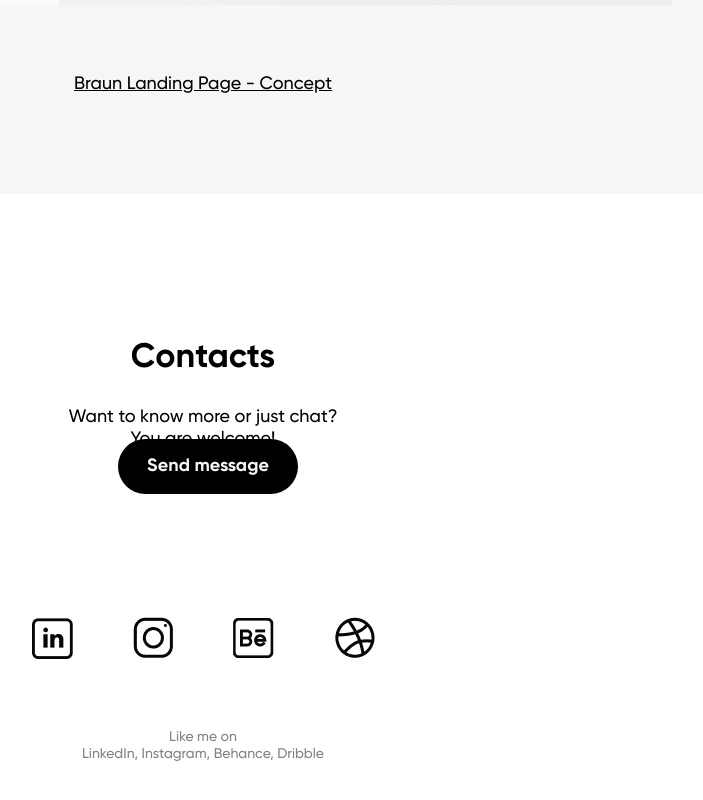
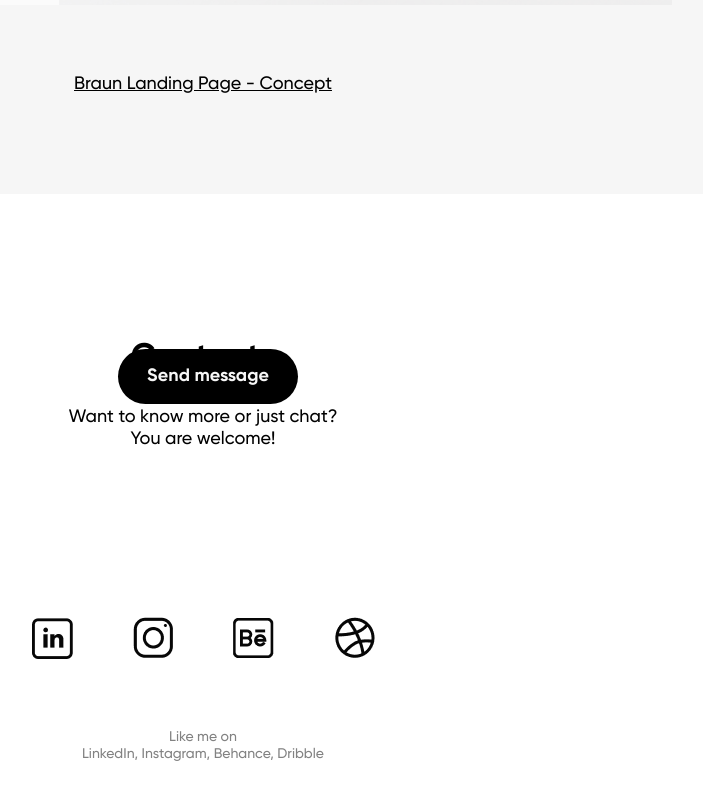
Before and after one commit to KlausAlGhul/Portfolio-Denis, a plain HTML site: page index.html in a window 1280 px wide. Shown: the part 4029-4829 px from the top of the page, without its empty margins (437-1140 px from the left). Drawn offline with nearby package versions, Linux system fonts and the light colour scheme; a web font is replaced by a local one.

Commit message:
upd_css2

```diff
--- a/css/style.css
+++ b/css/style.css
@@ -339,7 +339,7 @@
 
 .btn {
     position: absolute;
-    transform: translate(-85px, 4050px);
+    transform: translate(-85px, 3960px);
     top: 50%;
     left: 50%;
     height: 100%;
```
